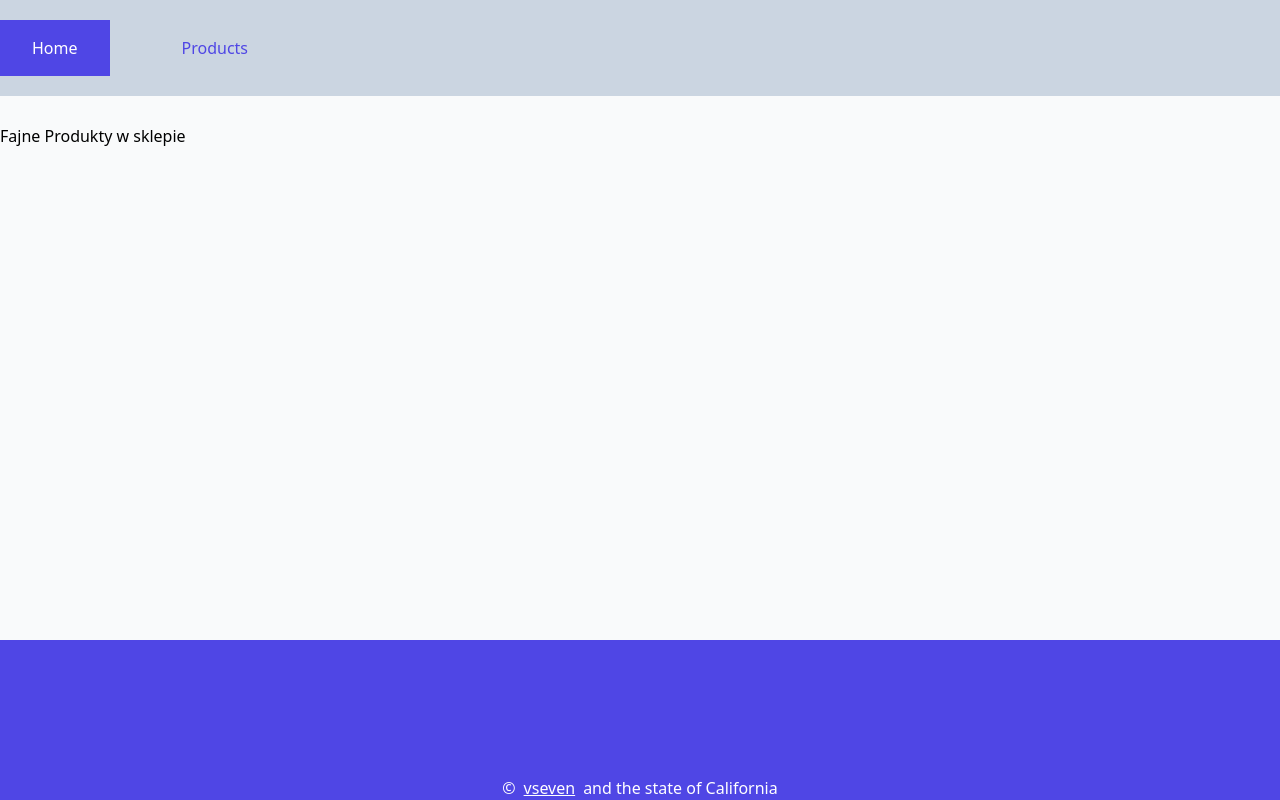
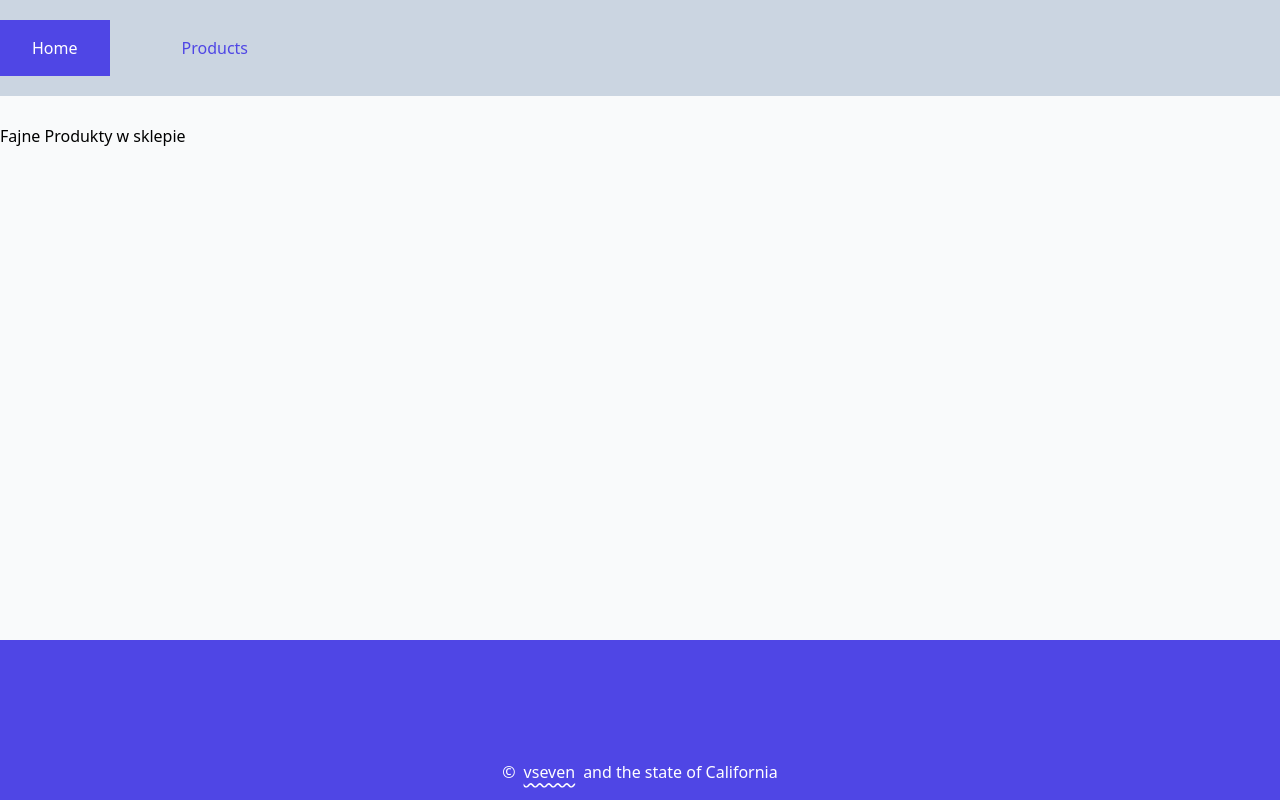
Before and after one commit to dziekonskik/theshop, a Next.js app: page / in a window 1280 px wide. Built offline with nearby package versions, Linux system fonts and the light colour scheme.

Commit message:
update(Footer): add styles to copyrights

```diff
--- a/components/Footer.tsx
+++ b/components/Footer.tsx
@@ -1,9 +1,12 @@
 export const Footer = () => {
   return (
     <footer className="bg-indigo-600 text-white h-40 flex justify-center items-end">
-      <p className="">
+      <p className="p-4">
         ©
-        <a className="underline mx-2" href="mailto:jaseveen@gmail.com">
+        <a
+          className="underline decoration-wavy underline-offset-4 mx-2"
+          href="mailto:jaseveen@gmail.com"
+        >
           vseven
         </a>
         and the state of California
```
